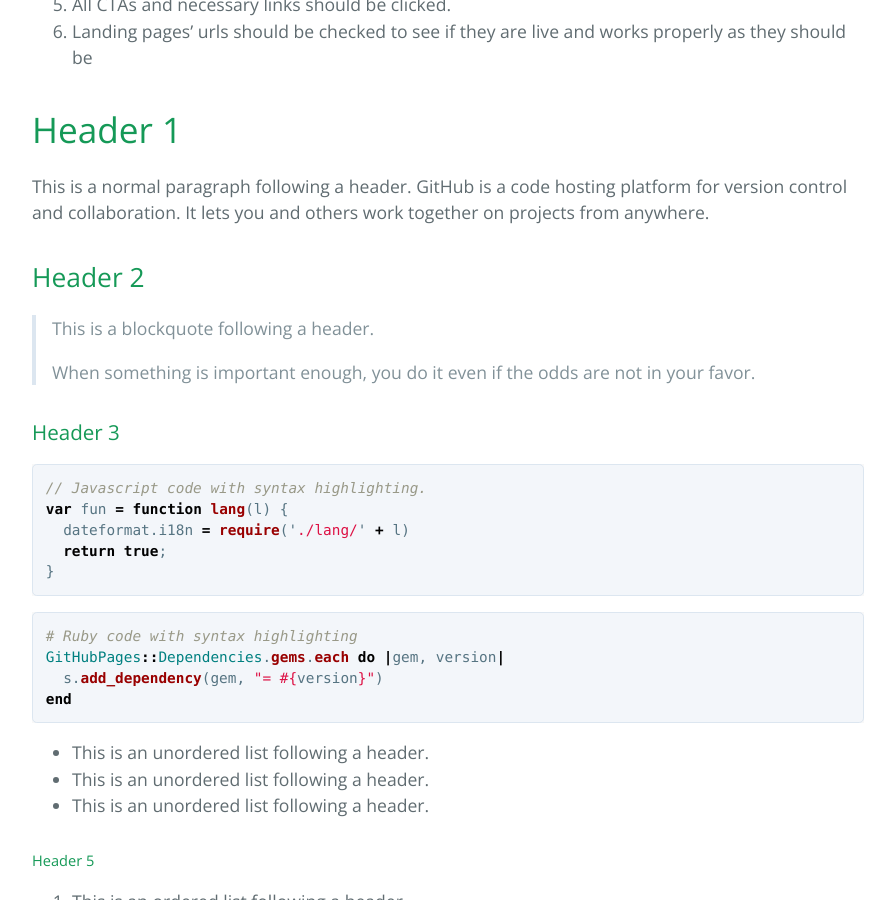
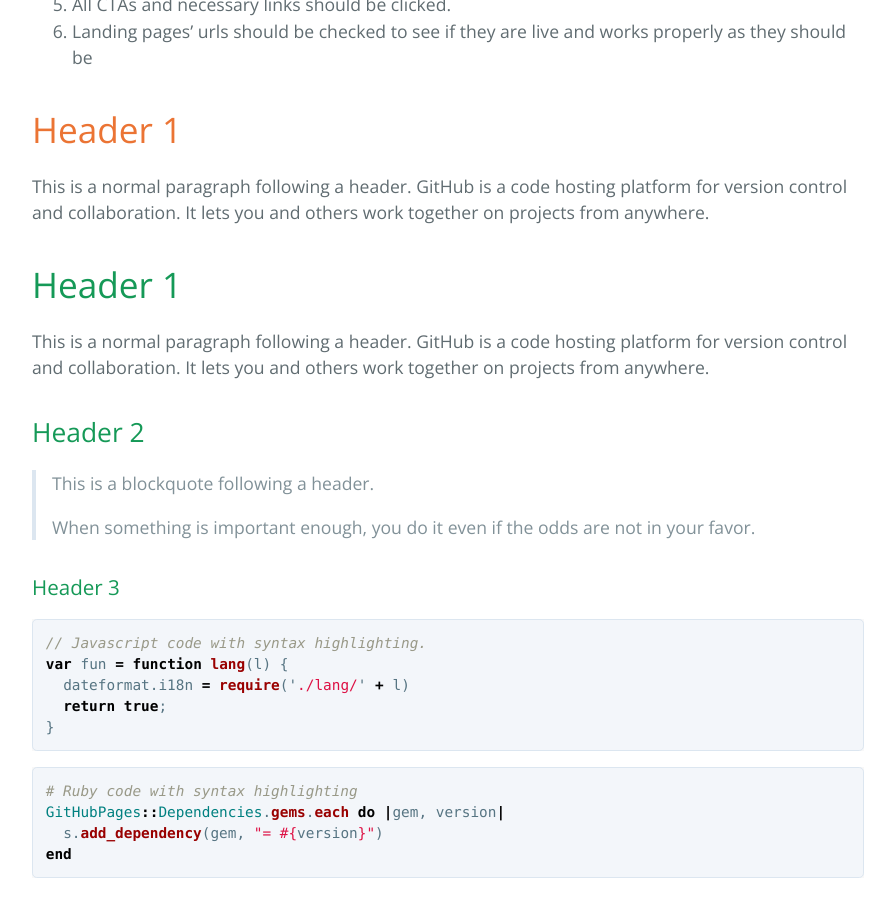
Before and after one commit to berkeozturk/QA-Assistant, a Jekyll site: the page built from index.md, in a window 1280 px wide and 900 px high, scrolled down 1131 px. Shown: the whole window, without its empty margins (192-1087 px from the left). Built offline with Jekyll 4.4.1, drawn with Linux system fonts in a browser that asks for light colours.

Commit message:
Update index.md

```diff
--- a/index.md
+++ b/index.md
@@ -29,6 +29,10 @@
 4.  They should be checked in private mode.
 5.  All CTAs and necessary links should be clicked.
 6.  Landing pages’ urls should be checked to see if they are live and works properly as they should be
+
+<h1 style="color: #eb7434">Header 1</h1>
+
+This is a normal paragraph following a header. GitHub is a code hosting platform for version control and collaboration. It lets you and others work together on projects from anywhere.
 
 # Header 1
 
```
